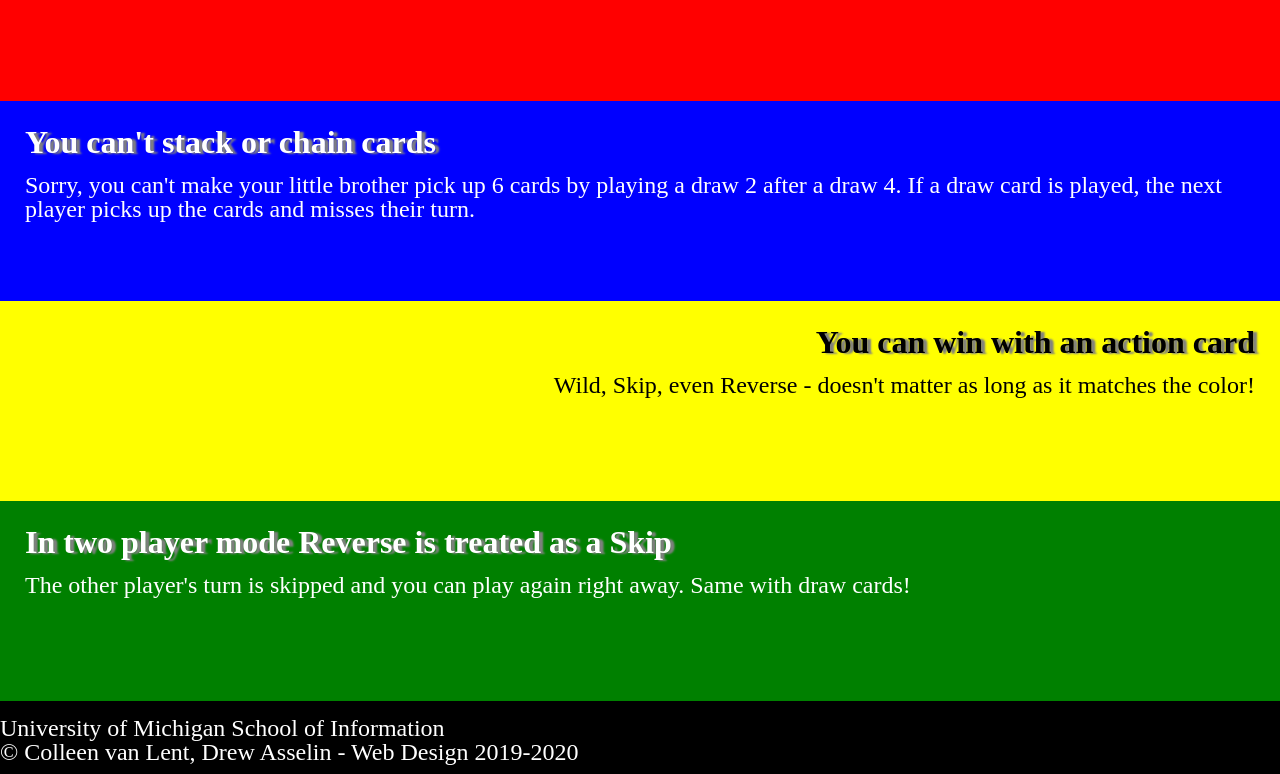
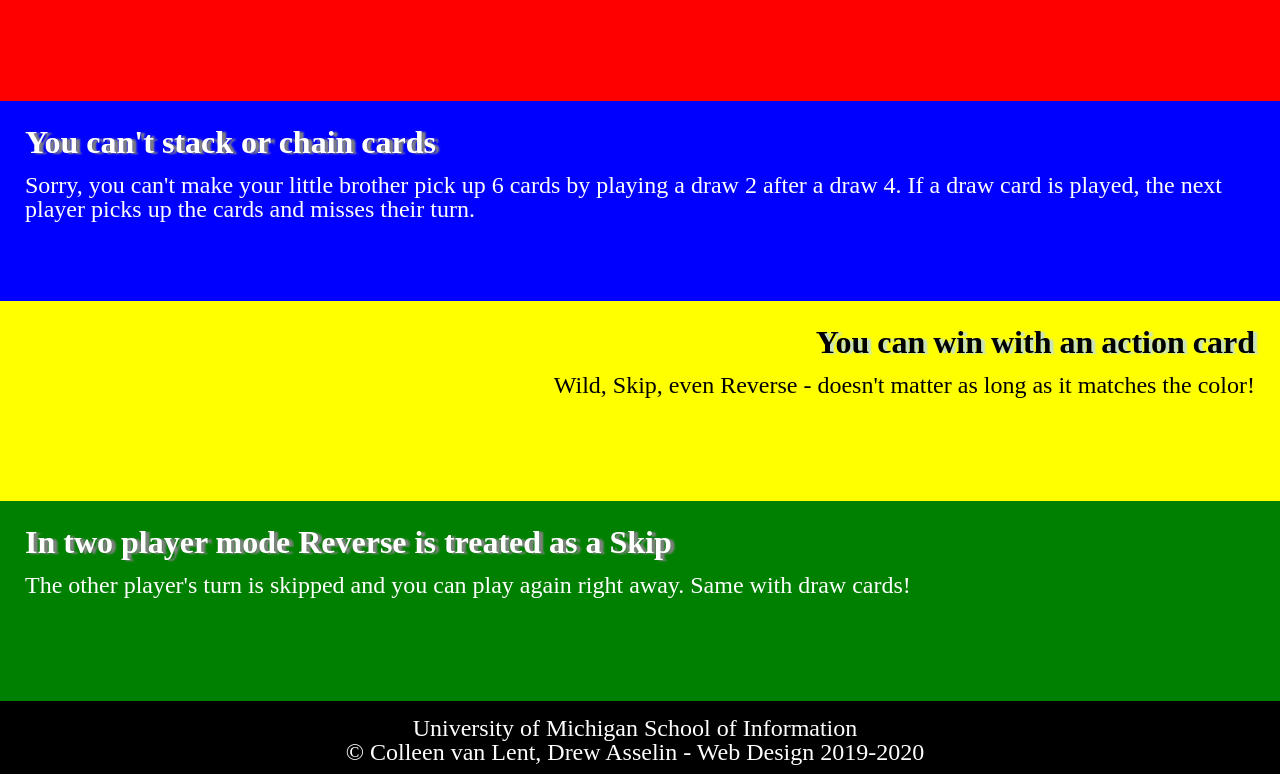
Before and after one commit to Simonade0904/homework2-2021, a plain HTML site: page index.html in a window 1280 px wide. Shown: the part 826-1600 px from the top of the page. Drawn offline with Linux system fonts and the light colour scheme.

Commit message:
Add files via upload

```diff
--- a/css/style.css
+++ b/css/style.css
@@ -45,15 +45,14 @@ div{
 #yellow{
     background-color: #FFFF00;
     text-align: right;
-
 }
 
-#yellow > h2{
-    text-shadow: #c7e2c7;
+#yellow h2{
+    text-shadow: 4px 1px 2px #C7E2C7;
     color: #000000;
 }
 
-#yellow > p{
+#yellow p{
     color: #000000;
 }
 
@@ -62,7 +61,7 @@ div{
     text-align: left;
 }
 
-#footer{
+footer{
     text-align: center;
-    padding: 0px 10px 10px 0px;
+    padding: 0 10px 10px 0;
 }
```
